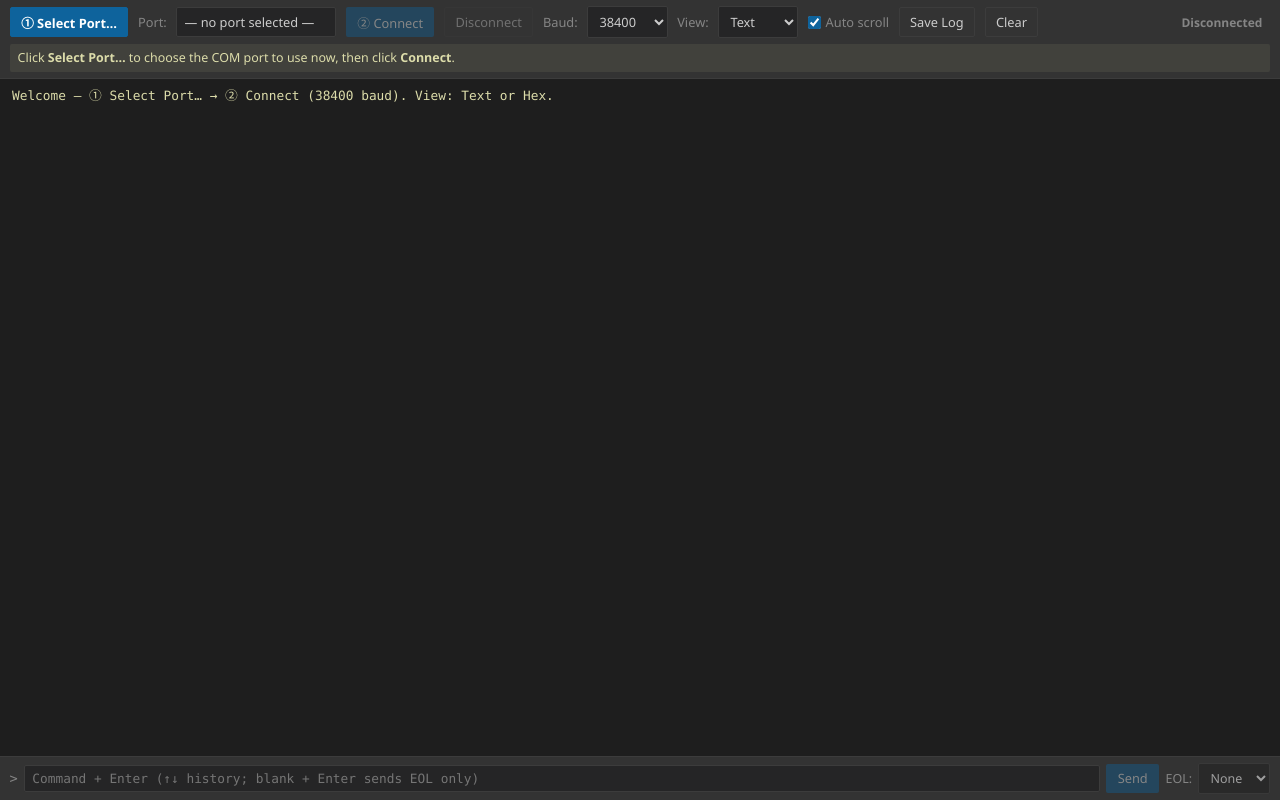
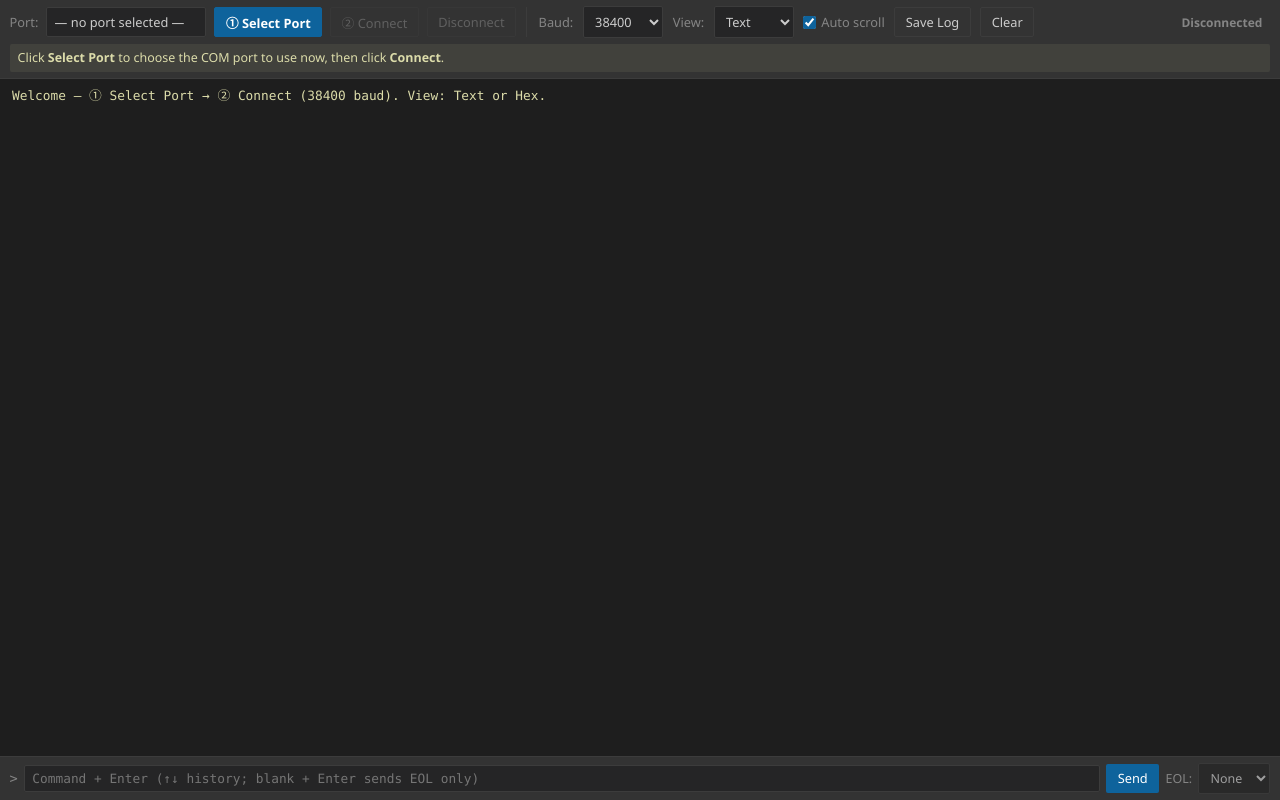
Before and after one commit to HEPTA-SAT-TRAINING/HEPTA-SAT-Serial_Monitor, a plain HTML site: page docs/index.html in a window 1280 px wide. Drawn offline with Linux system fonts and the light colour scheme.

Commit message:
Improve connection toolbar layout and step button highlighting.
Group port display with Select Port and Connect, highlight only the next action, and fix step button styles after port selection.

```diff
--- a/docs/app.js
+++ b/docs/app.js
@@ -147,7 +147,7 @@ function init() {
   setConnectionUi(false);
   syncCurrentPortPermission();
   appendOutput(
-    "Welcome — ① Select Port… → ② Connect (38400 baud). View: Text or Hex.",
+    "Welcome — ① Select Port → ② Connect (38400 baud). View: Text or Hex.",
     "warn"
   );
 }
@@ -395,7 +395,31 @@ function renderCurrentPort() {
     el.portDisplay.title = `Current COM port: ${label}`;
   }
   updateSetupHint();
-  updateConnectButton();
+  updateConnectionStepButtons();
+}
+
+/**
+ * @param {HTMLButtonElement} button
+ * @param {boolean} isActive
+ * @param {boolean} isDisabled
+ */
+function setStepButton(button, isActive, isDisabled = false) {
+  button.disabled = isDisabled;
+  button.classList.remove("btn-primary", "btn-step");
+  button.classList.add(isActive ? "btn-primary" : "btn-step");
+}
+
+function updateConnectionStepButtons() {
+  const connected = serial.isConnected;
+  const hasPort = !!currentPort;
+
+  setStepButton(el.btnAddPort, !connected && !hasPort, connected);
+  setStepButton(el.btnConnect, !connected && hasPort, connected || !hasPort);
+  setStepButton(el.btnDisconnect, connected, !connected);
+}
+
+function isPortGranted(port, ports) {
+  return ports.some((granted) => granted === port || isSamePort(granted, port));
 }
 
 async function syncCurrentPortPermission() {
@@ -409,17 +433,12 @@ async function syncCurrentPortPermission() {
     );
   }
 
-  if (currentPort && !ports.some((port) => isSamePort(port, currentPort))) {
+  if (currentPort && ports.length > 0 && !isPortGranted(currentPort, ports)) {
     currentPort = null;
     appendOutput("Selected port permission is no longer available", "warn");
   }
 
   renderCurrentPort();
-}
-
-function updateConnectButton() {
-  const hasSelection = !!currentPort && !serial.isConnected;
-  el.btnConnect.disabled = !hasSelection;
 }
 
 function getSelectedPort() {
@@ -445,13 +464,8 @@ async function onAddPort() {
  * @param {boolean} connected
  */
 function setConnectionUi(connected) {
-  el.btnDisconnect.disabled = !connected;
-  el.btnAddPort.disabled = connected;
   el.baudrate.disabled = connected;
-  updateConnectButton();
-  if (connected) {
-    el.btnConnect.disabled = true;
-  }
+  updateConnectionStepButtons();
 
   const canSend = connected && !imageReceiving;
   el.sendInput.disabled = !canSend;
--- a/docs/index.html
+++ b/docs/index.html
@@ -10,11 +10,13 @@
   <div class="app">
     <header class="toolbar">
       <div class="toolbar-row">
-        <button id="btn-add-port" type="button" class="btn-primary">① Select Port…</button>
-        <span class="toolbar-label">Port:</span>
-        <span id="port-display" class="port-display" title="Currently selected COM port">— no port selected —</span>
-        <button id="btn-connect" type="button" disabled>② Connect</button>
-        <button id="btn-disconnect" type="button" class="btn-secondary" disabled>Disconnect</button>
+        <div class="connection-group">
+          <span class="toolbar-label">Port:</span>
+          <span id="port-display" class="port-display" title="Currently selected COM port">— no port selected —</span>
+          <button id="btn-add-port" type="button" class="btn-primary">① Select Port</button>
+          <button id="btn-connect" type="button" class="btn-step" disabled>② Connect</button>
+          <button id="btn-disconnect" type="button" class="btn-step" disabled>Disconnect</button>
+        </div>
         <label for="baudrate">Baud:</label>
         <select id="baudrate" title="Serial baud rate">
           <option value="300">300</option>
@@ -44,7 +46,7 @@
         <span id="connection-status" class="status-badge disconnected">Disconnected</span>
       </div>
       <p id="setup-hint" class="setup-hint" hidden>
-        Click <strong>Select Port…</strong> to choose the COM port to use now, then click <strong>Connect</strong>.
+        Click <strong>Select Port</strong> to choose the COM port to use now, then click <strong>Connect</strong>.
       </p>
     </header>
 
--- a/docs/styles.css
+++ b/docs/styles.css
@@ -64,6 +64,16 @@ body {
   gap: 0.4rem 0.6rem;
 }
 
+.connection-group {
+  display: flex;
+  flex-wrap: wrap;
+  align-items: center;
+  gap: 0.4rem 0.5rem;
+  padding-right: 0.6rem;
+  margin-right: 0.15rem;
+  border-right: 1px solid var(--border);
+}
+
 label {
   color: var(--muted);
   font-size: 0.8rem;
@@ -80,10 +90,36 @@ button {
   cursor: pointer;
 }
 
-.btn-primary {
+button:hover:not(:disabled):not(.btn-step):not(.btn-secondary):not(.btn-icon) {
+  background: var(--accent-hover);
+}
+
+button.btn-primary {
   background: var(--accent);
   border-color: var(--accent);
+  color: #fff;
   font-weight: 600;
+}
+
+button.btn-step {
+  background: transparent;
+  border-color: var(--border);
+  color: var(--muted);
+  font-weight: normal;
+}
+
+button.btn-step:hover:not(:disabled) {
+  background: rgba(255, 255, 255, 0.06);
+  color: var(--text);
+}
+
+button.btn-step:disabled {
+  opacity: 0.55;
+  cursor: not-allowed;
+}
+
+button.btn-primary:hover:not(:disabled) {
+  background: var(--accent-hover);
 }
 
 .toolbar-label {
@@ -100,13 +136,16 @@ button {
   border-radius: 2px;
 }
 
-button:hover:not(:disabled) {
-  background: var(--accent-hover);
+button:disabled {
+  cursor: not-allowed;
 }
 
-button:disabled {
-  opacity: 0.4;
-  cursor: not-allowed;
+button.btn-step:disabled {
+  opacity: 0.55;
+}
+
+button.btn-primary:disabled {
+  opacity: 0.55;
 }
 
 .btn-secondary {
```
Also changed, not shown: docs/README.md.
